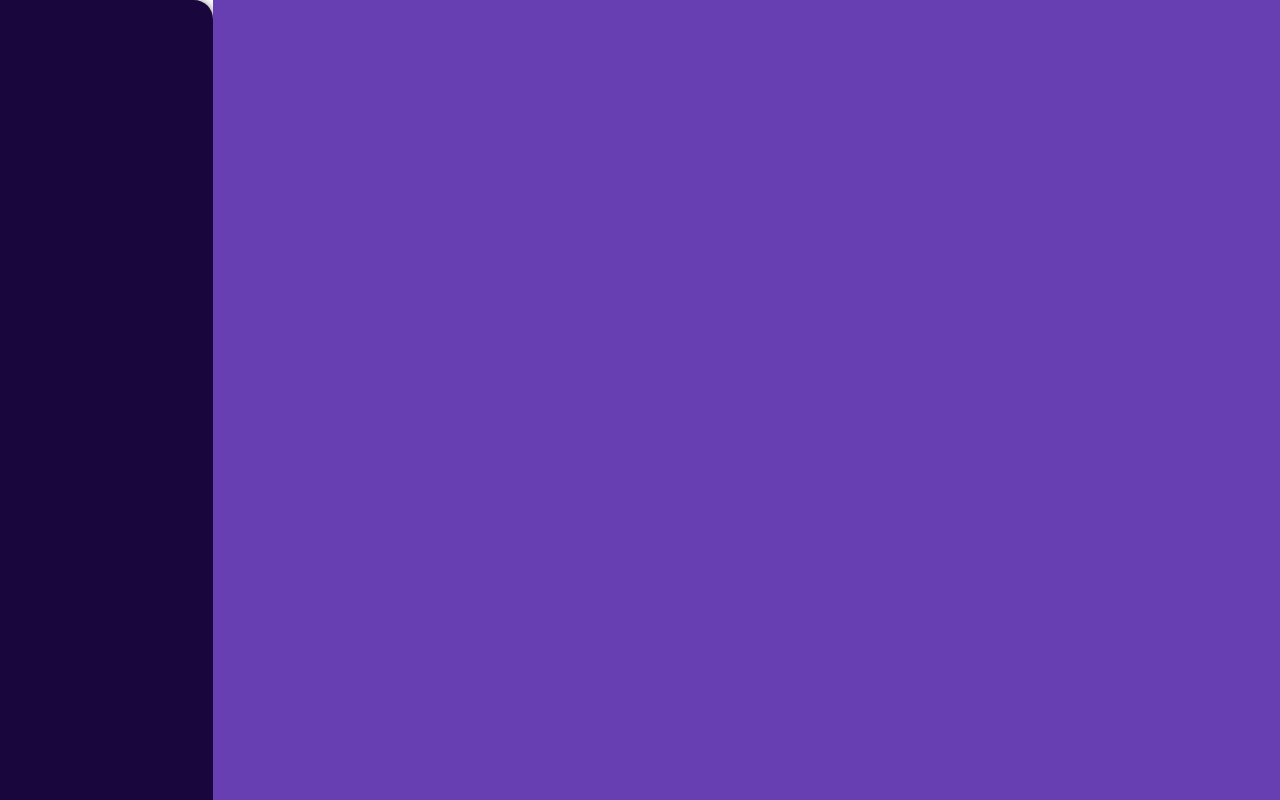
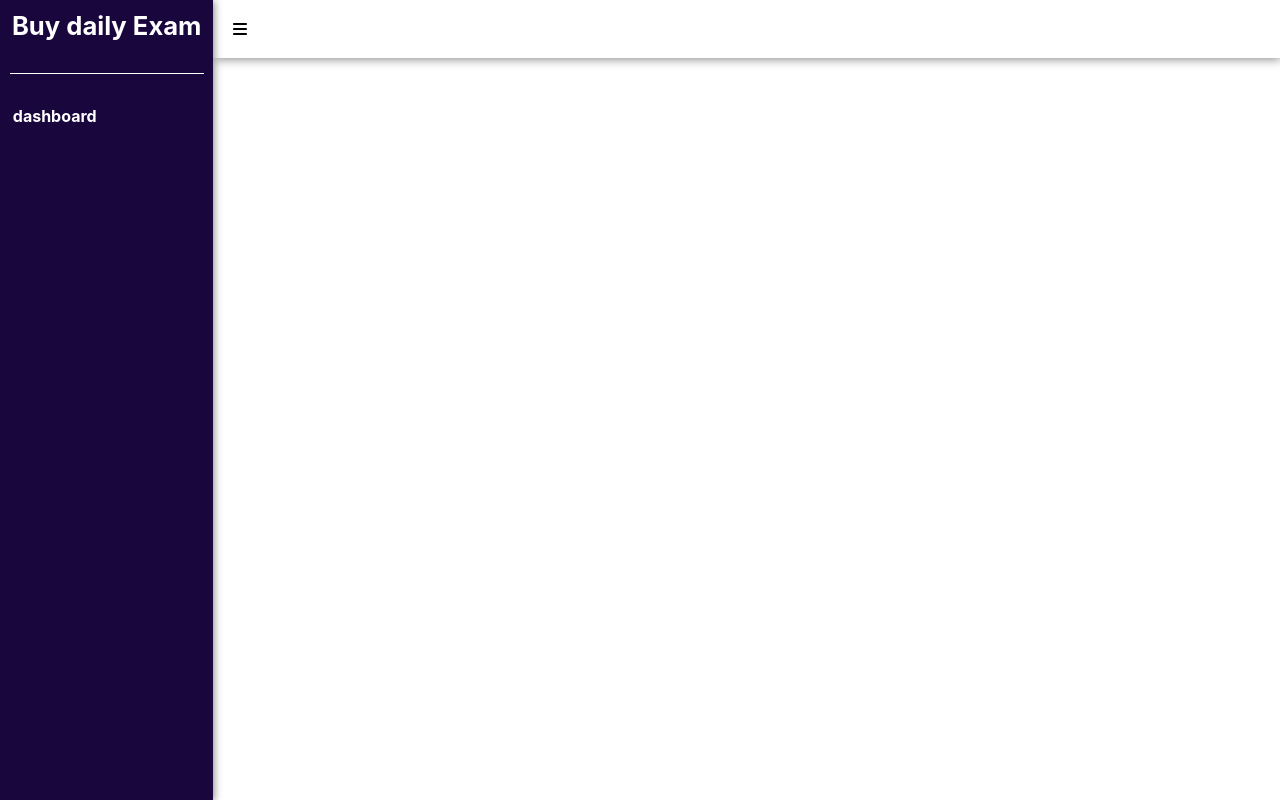
Before and after one commit to digiblade/buy-daily, a React (Create React App) app: page /exam-portal in a window 1280 px wide. Built offline with nearby package versions, Linux system fonts and the light colour scheme; some icons are missing.

Commit message:
tailwind added

```diff
--- /dev/null
+++ b/postcss.config.js
@@ -0,0 +1,9 @@
+module.exports = {
+  content: [
+    "./src/**/*.{js,jsx,ts,tsx}",
+  ],
+  plugins: {
+    tailwindcss: {},
+    autoprefixer: {},
+  },
+}
--- a/src/App.js
+++ b/src/App.js
@@ -6,6 +6,7 @@ import security from "./Assets/icons/security.png";
 import cloud from "./Assets/icons/cloud.png";
 import menu from "./Assets/icons/menu.png";
 import heart from "./Assets/icons/heart.png";
+import { Link } from "react-router-dom";
 export default function App() {
   return (
     <div>
@@ -17,7 +18,7 @@ export default function App() {
           <a href="">Categories</a>
         </div>
         <div className="auth">
-          <a href="">Login</a>
+          <a > <Link to="/exam-login">Login</Link> </a>
           <a href="">Register</a>
         </div>
       </header>
--- a/src/MainApp/ExamPortal/Factory/Molecule/Dashboard/Dashboard.css
+++ b/src/MainApp/ExamPortal/Factory/Molecule/Dashboard/Dashboard.css
@@ -1,17 +1,35 @@
-root{
+root {
   background-color: #838383;
+  translate: no;
 }
-.dashboard{
+.dashboard {
   display: flex;
 }
-.sideboard{
+.sideboard {
   width: 20%;
-    height:100vh;
+  height: 100vh;
   background-color: #19063d;
   box-shadow: 1px 1px 8px #838383;
-    border-top-right-radius:1.2rem ;
+  transition: 1s;
+  transition-timing-function: ease-in-out;
+  position: relative;
 }
-.main-content{
+.sideboard-close {
+  position: absolute;
+  width: 20%;
+  display: hidden;
+  height: 100vh;
+  background-color: #19063d;
+  box-shadow: 1px 1px 8px #838383;
+  transition: 1s;
+  transition-timing-function: ease-in-out;
+  left: -20%;
+}
+
+.main-content {
   width: 100%;
-    background-color: #683fb3;
 }
+.close-sidebar {
+  display: hidden;
+  width: 0%;
+}
--- a/src/MainApp/ExamPortal/Factory/Molecule/Dashboard/Dashboard.jsx
+++ b/src/MainApp/ExamPortal/Factory/Molecule/Dashboard/Dashboard.jsx
@@ -1,12 +1,18 @@
-import React from 'react'
+import * as React from 'react'
 import "./Dashboard.css"
 import TopNavbar from '../Navbar/TopNavbar'
+import Drawer from '../Drawer/Drawer'
 export default function Dashboard() {
+  const [isOpen, setIsOpen] = React.useState(true)
+  const changeState = ()=>{
+    console.log(isOpen)
+    setIsOpen(!isOpen)
+  }
   return (
     <div className="dashboard">
-      <div className="sideboard"></div>
+      <Drawer className={isOpen?"sideboard":"sideboard-close"}></Drawer>
       <div className="main-content">
-        <TopNavbar></TopNavbar>
+        <TopNavbar onClick={changeState}></TopNavbar>
       </div>
     </div>
   )
--- /dev/null
+++ b/src/MainApp/ExamPortal/Factory/Molecule/Drawer/Drawer.css
@@ -0,0 +1,24 @@
+.drawer-header {
+  display: flex;
+  align-items: center;
+  justify-content: center;
+  color: white;
+  margin: 0.6rem;
+  font-weight: bold;
+  border-bottom-style:solid ;
+  border-bottom-color:white ;
+  padding-bottom: 2rem;
+  border-bottom-width:0.2px ;
+}
+.drawer-logo{
+    font-size: 1.6rem;
+}
+.pages{
+    margin-top: 2rem;
+    margin-right: 0.8rem;
+    margin-left: 0.8rem;
+}
+.pages .page{
+    color: white;
+    font-weight: bold;
+}
--- /dev/null
+++ b/src/MainApp/ExamPortal/Factory/Molecule/Drawer/Drawer.jsx
@@ -0,0 +1,18 @@
+import React from "react";
+import "../Dashboard/Dashboard.css";
+import "./Drawer.css"
+export default function Drawer(props) {
+  return (
+    <div className={props.className}>
+        <div className="drawer-header">
+            <div className="drawer-logo">Buy daily Exam</div>
+        </div>
+
+        <div className="pages">
+            <div className="page">
+                dashboard
+            </div>
+        </div>
+    </div>
+  );
+}
--- a/src/MainApp/ExamPortal/Factory/Molecule/Navbar/TopNavbar.css
+++ b/src/MainApp/ExamPortal/Factory/Molecule/Navbar/TopNavbar.css
@@ -2,3 +2,10 @@
     display: flex;
     flex: 1;
 }
+.top-navbar{
+    background-color: white;
+    padding: 1.2rem;
+    box-shadow: 1px 1px 10px #838383;
+    flex-grow: 1;
+
+}
--- a/src/MainApp/ExamPortal/Factory/Molecule/Navbar/TopNavbar.jsx
+++ b/src/MainApp/ExamPortal/Factory/Molecule/Navbar/TopNavbar.jsx
@@ -1,15 +1,11 @@
-import React from 'react'
-import FontAwesome from 'react-fontawesome'
-export default function TopNavbar() {
+import React from "react";
+import "./TopNavbar.css";
+import { FontAwesomeIcon } from "@fortawesome/react-fontawesome";
+import { faBars } from "@fortawesome/free-solid-svg-icons";
+export default function TopNavbar(props) {
   return (
-    <div className="">
-         <FontAwesome
-
-        name="rocket"
-        size="2x"
-        spin
-        style={{ textShadow: '0 1px 0 rgba(0, 0, 0, 0.1)' }}
-      />
+    <div className="top-navbar">
+      <FontAwesomeIcon onClick={props.onClick?props.onClick:{}} icon={faBars} color="black" />
     </div>
-  )
+  );
 }
--- a/src/index.css
+++ b/src/index.css
@@ -11,3 +11,6 @@ code {
   font-family: source-code-pro, Menlo, Monaco, Consolas, 'Courier New',
     monospace;
 }
+@tailwind base;
+@tailwind components;
+@tailwind utilities;
```
Also changed, not shown: package.json (+9 -0 lines), tailwind.config.js (added, +7 -0 lines). Lines whose indentation alone changed are shown as unchanged.
